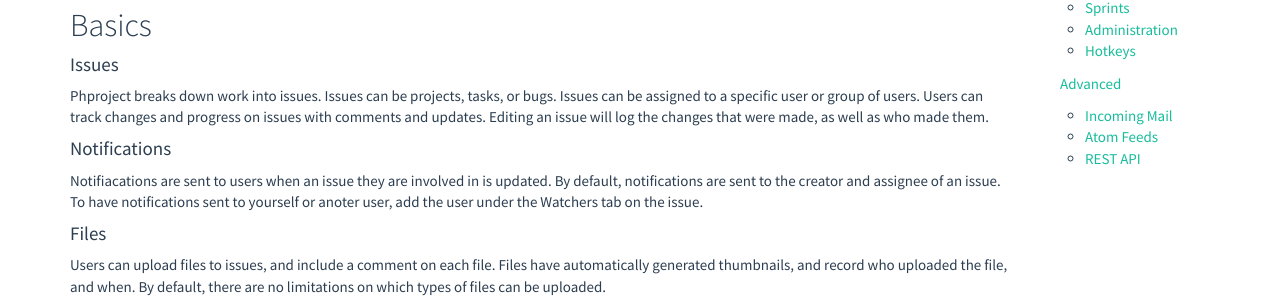
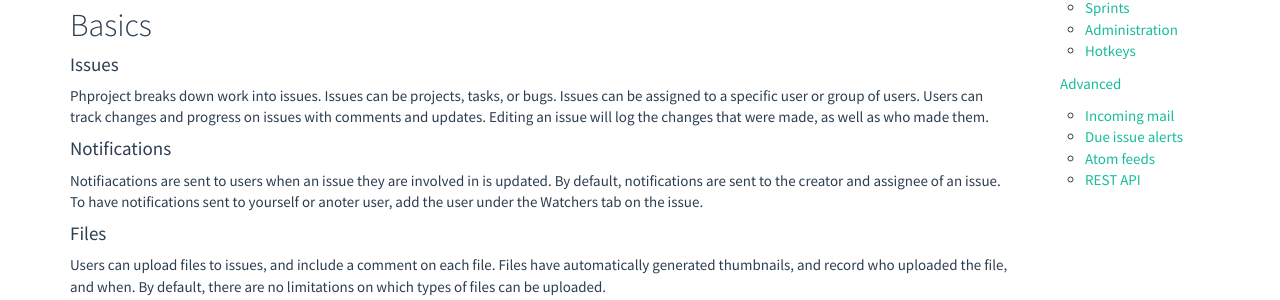
Before and after one commit to Alanaktion/phproject, a Jekyll site: the page built from use.md, in a window 1280 px wide. Shown: the part 190-490 px from the top of the page. Built offline with Jekyll 4.4.1, drawn with Linux system fonts in a browser that asks for light colours; nearby versions of some CDN libraries.

Commit message:
Adding due issue alerts nav

```diff
--- a/_layouts/use.html
+++ b/_layouts/use.html
@@ -24,8 +24,9 @@
 					<li>
 						<a href="#advanced">Advanced</a>
 						<ul>
-							<li><a href="#incoming-mail">Incoming Mail</a></li>
-							<li><a href="#atom-feeds">Atom Feeds</a></li>
+							<li><a href="#incoming-mail">Incoming mail</a></li>
+							<li><a href="#due-issue-alerts">Due issue alerts</a></li>
+							<li><a href="#atom-feeds">Atom feeds</a></li>
 							<li><a href="#rest-api">REST API</a></li>
 						</ul>
 					</li>
```
